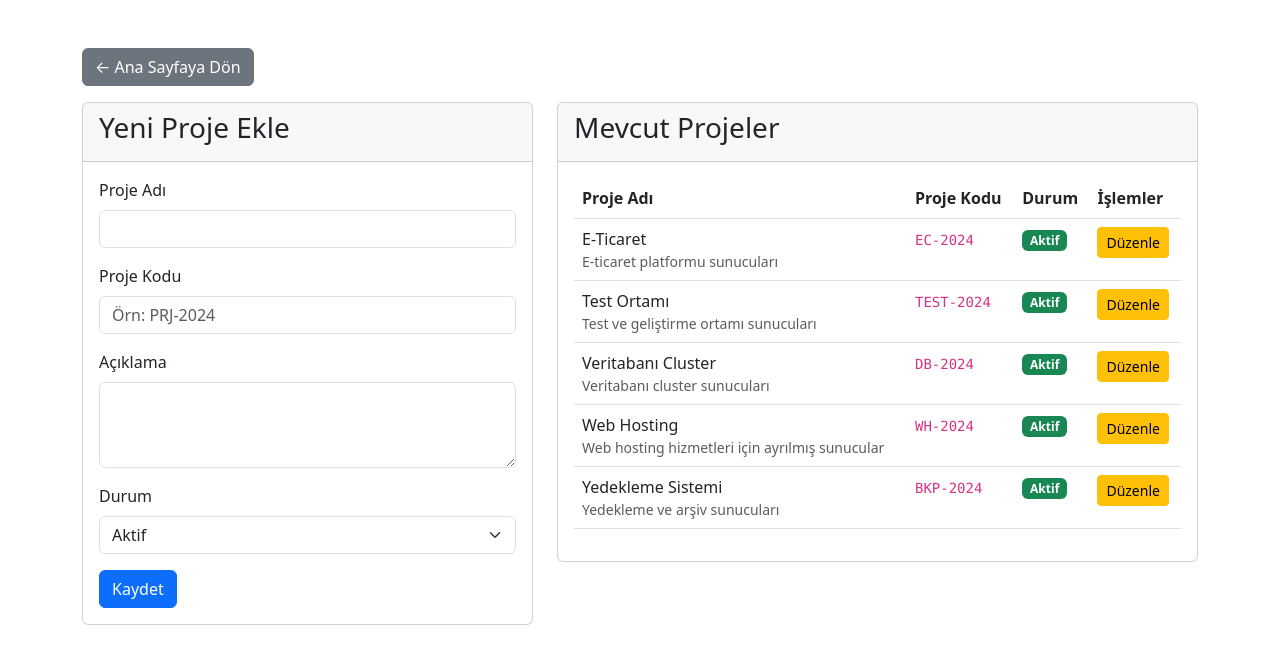
After one commit to hermesthecat/sistem_takip, a PHP site: page /proje_ekle.php in a window 1280 px wide. The commit adds this page. Shown: the top 664 px of the page. Run offline with PHP 8.4, Linux system fonts and the light colour scheme; data comes from the database, SQL or seed files in the repository; both versions use the stored data as it was after the commit.

Commit message:
Proje yönetimi için veritabanı ve arayüz güncellemeleri

```diff
--- /dev/null
+++ b/proje_ekle.php
@@ -0,0 +1,203 @@
+<?php
+/**
+ * @author A. Kerem Gök
+ */
+require_once 'config/database.php';
+
+$mesaj = '';
+$duzenle_mod = false;
+$proje = null;
+
+// Düzenleme modu kontrolü
+if (isset($_GET['id']) && !empty($_GET['id'])) {
+    $id = mysqli_real_escape_string($conn, $_GET['id']);
+    $sql = "SELECT * FROM projeler WHERE id = '$id'";
+    $result = mysqli_query($conn, $sql);
+    $proje = mysqli_fetch_assoc($result);
+
+    if ($proje) {
+        $duzenle_mod = true;
+    }
+}
+
+if ($_SERVER['REQUEST_METHOD'] == 'POST') {
+    $proje_adi = mysqli_real_escape_string($conn, $_POST['proje_adi']);
+    $proje_kodu = mysqli_real_escape_string($conn, $_POST['proje_kodu']);
+    $aciklama = mysqli_real_escape_string($conn, $_POST['aciklama']);
+    $durum = mysqli_real_escape_string($conn, $_POST['durum']);
+
+    if ($duzenle_mod) {
+        // Güncelleme işlemi
+        $id = mysqli_real_escape_string($conn, $_GET['id']);
+
+        // Proje kodu kontrolü (kendi kodu hariç)
+        $sql_kontrol = "SELECT id FROM projeler WHERE proje_kodu = '$proje_kodu' AND id != '$id'";
+        $result_kontrol = mysqli_query($conn, $sql_kontrol);
+
+        if (mysqli_num_rows($result_kontrol) > 0) {
+            $mesaj = "Hata: Bu proje kodu zaten kullanılıyor!";
+        } else {
+            $sql = "UPDATE projeler SET
+                    proje_adi = '$proje_adi',
+                    proje_kodu = '$proje_kodu',
+                    aciklama = '$aciklama',
+                    durum = '$durum'
+                    WHERE id = '$id'";
+
+            if (mysqli_query($conn, $sql)) {
+                $mesaj = "<div class='alert alert-success'>Proje başarıyla güncellendi.</div>";
+                // Güncel veriyi al
+                $sql = "SELECT * FROM projeler WHERE id = '$id'";
+                $result = mysqli_query($conn, $sql);
+                $proje = mysqli_fetch_assoc($result);
+            } else {
+                $mesaj = "<div class='alert alert-danger'>Hata: " . mysqli_error($conn) . "</div>";
+            }
+        }
+    } else {
+        // Yeni proje ekleme
+        $sql_kontrol = "SELECT id FROM projeler WHERE proje_kodu = '$proje_kodu'";
+        $result_kontrol = mysqli_query($conn, $sql_kontrol);
+
+        if (mysqli_num_rows($result_kontrol) > 0) {
+            $mesaj = "<div class='alert alert-danger'>Hata: Bu proje kodu zaten kullanılıyor!</div>";
+        } else {
+            $sql = "INSERT INTO projeler (proje_adi, proje_kodu, aciklama, durum) VALUES ('$proje_adi', '$proje_kodu', '$aciklama', '$durum')";
+
+            if (mysqli_query($conn, $sql)) {
+                $mesaj = "<div class='alert alert-success'>Yeni proje başarıyla eklendi.</div>";
+                $_POST = array(); // Formu temizle
+            } else {
+                $mesaj = "<div class='alert alert-danger'>Hata: " . mysqli_error($conn) . "</div>";
+            }
+        }
+    }
+}
+
+// Mevcut projeleri listele
+$sql_projeler = "SELECT * FROM projeler ORDER BY proje_adi";
+$result_projeler = mysqli_query($conn, $sql_projeler);
+?>
+
+<!DOCTYPE html>
+<html lang="tr">
+<head>
+    <meta charset="UTF-8">
+    <title>Proje Yönetimi</title>
+    <link href="https://cdn.jsdelivr.net/npm/bootstrap@5.3.0/dist/css/bootstrap.min.css" rel="stylesheet">
+</head>
+<body>
+    <div class="container mt-5">
+        <div class="mb-3">
+            <a href="index.php" class="btn btn-secondary">← Ana Sayfaya Dön</a>
+            <?php if ($duzenle_mod): ?>
+                <a href="proje_ekle.php" class="btn btn-primary">Yeni Proje Ekle</a>
+            <?php endif; ?>
+        </div>
+        <div class="row">
+            <div class="col-md-5">
+                <div class="card">
+                    <div class="card-header">
+                        <h1 class="card-title h3"><?php echo $duzenle_mod ? 'Proje Düzenle' : 'Yeni Proje Ekle'; ?></h1>
+                    </div>
+                    <div class="card-body">
+                        <?php echo $mesaj; ?>
+
+                        <form method="POST">
+                            <div class="mb-3">
+                                <label for="proje_adi" class="form-label">Proje Adı</label>
+                                <input type="text" class="form-control" id="proje_adi" name="proje_adi"
+                                    value="<?php echo $duzenle_mod ? $proje['proje_adi'] : (isset($_POST['proje_adi']) ? $_POST['proje_adi'] : ''); ?>" required>
+                            </div>
+                            <div class="mb-3">
+                                <label for="proje_kodu" class="form-label">Proje Kodu</label>
+                                <input type="text" class="form-control" id="proje_kodu" name="proje_kodu"
+                                    value="<?php echo $duzenle_mod ? $proje['proje_kodu'] : (isset($_POST['proje_kodu']) ? $_POST['proje_kodu'] : ''); ?>"
+                                    placeholder="Örn: PRJ-2024" required>
+                            </div>
+                            <div class="mb-3">
+                                <label for="aciklama" class="form-label">Açıklama</label>
+                                <textarea class="form-control" id="aciklama" name="aciklama" rows="3"><?php
+                                    echo $duzenle_mod ? $proje['aciklama'] : (isset($_POST['aciklama']) ? $_POST['aciklama'] : '');
+                                ?></textarea>
+                            </div>
+                            <div class="mb-3">
+                                <label for="durum" class="form-label">Durum</label>
+                                <select class="form-select" id="durum" name="durum" required>
+                                    <?php
+                                    $durumlar = array('Aktif', 'Pasif', 'Tamamlandı');
+                                    foreach ($durumlar as $d) {
+                                        $selected = '';
+                                        if ($duzenle_mod && $proje['durum'] == $d) {
+                                            $selected = 'selected';
+                                        } elseif (!$duzenle_mod && isset($_POST['durum']) && $_POST['durum'] == $d) {
+                                            $selected = 'selected';
+                                        } elseif (!$duzenle_mod && !isset($_POST['durum']) && $d == 'Aktif') {
+                                            $selected = 'selected';
+                                        }
+                                        echo "<option value='$d' $selected>$d</option>";
+                                    }
+                                    ?>
+                                </select>
+                            </div>
+                            <button type="submit" class="btn btn-primary">
+                                <?php echo $duzenle_mod ? 'Güncelle' : 'Kaydet'; ?>
+                            </button>
+                            <?php if ($duzenle_mod): ?>
+                                <a href="proje_ekle.php" class="btn btn-secondary">İptal</a>
+                            <?php endif; ?>
+                        </form>
+                    </div>
+                </div>
+            </div>
+            <div class="col-md-7">
+                <div class="card">
+                    <div class="card-header">
+                        <h2 class="card-title h3">Mevcut Projeler</h2>
+                    </div>
+                    <div class="card-body">
+                        <div class="table-responsive">
+                            <table class="table table-hover">
+                                <thead>
+                                    <tr>
+                                        <th>Proje Adı</th>
+                                        <th>Proje Kodu</th>
+                                        <th>Durum</th>
+                                        <th>İşlemler</th>
+                                    </tr>
+                                </thead>
+                                <tbody>
+                                    <?php
+                                    mysqli_data_seek($result_projeler, 0);
+                                    while ($row = mysqli_fetch_assoc($result_projeler)):
+                                    ?>
+                                        <tr>
+                                            <td>
+                                                <?php echo $row['proje_adi']; ?>
+                                                <?php if ($row['aciklama']): ?>
+                                                    <small class="d-block text-muted"><?php echo $row['aciklama']; ?></small>
+                                                <?php endif; ?>
+                                            </td>
+                                            <td><code><?php echo $row['proje_kodu']; ?></code></td>
+                                            <td>
+                                                <span class="badge bg-<?php
+                                                    echo $row['durum'] == 'Aktif' ? 'success' :
+                                                        ($row['durum'] == 'Pasif' ? 'warning' : 'secondary');
+                                                ?>"><?php echo $row['durum']; ?></span>
+                                            </td>
+                                            <td>
+                                                <a href="?id=<?php echo $row['id']; ?>" class="btn btn-sm btn-warning">Düzenle</a>
+                                            </td>
+                                        </tr>
+                                    <?php endwhile; ?>
+                                </tbody>
+                            </table>
+                        </div>
+                    </div>
+                </div>
+            </div>
+        </div>
+    </div>
+    <script src="https://cdn.jsdelivr.net/npm/bootstrap@5.3.0/dist/js/bootstrap.bundle.min.js"></script>
+</body>
+</html>
```
Also changed, not shown: database.sql (+24 -2 lines), fiziksel_sunucu_ekle.php (+21 -1 lines), index.php (+12 -2 lines), sanal_sunucu_ekle.php (+33 -3 lines).
